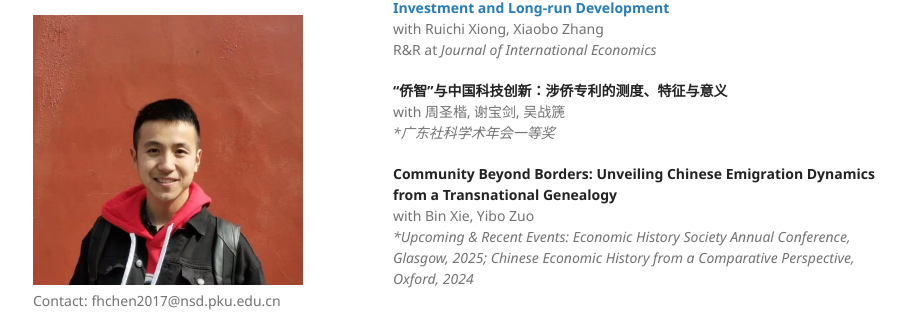
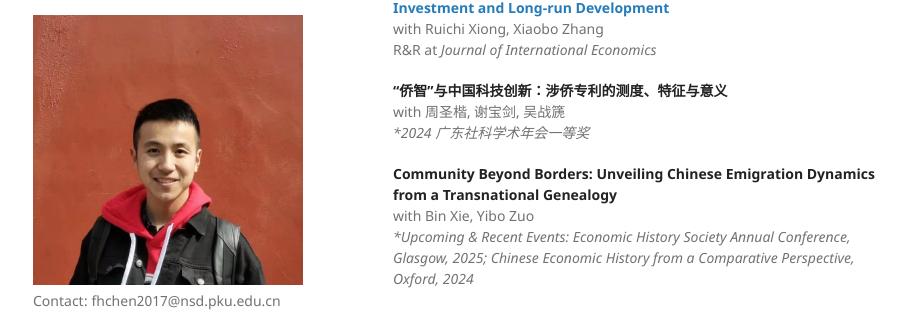
Before and after one commit to FanghaoChen/homepage, a Jekyll site: the page built from research.md, in a window 1280 px wide and 900 px high. Shown: the part 177-489 px from the top of the window, without its empty margins (177-1083 px from the left). Built offline with Jekyll 4.4.1, drawn with Linux system fonts in a browser that asks for light colours.

Commit message:
Update research.md

```diff
--- a/research.md
+++ b/research.md
@@ -12,7 +12,7 @@ R&R at <em> Journal of International Economics </em>
 
  **“侨智”与中国科技创新：涉侨专利的测度、特征与意义** <br/>
 with 周圣楷, 谢宝剑, 吴战篪 <br/>
-<em> *广东社科学术年会一等奖 </em>
+<em> *2024 广东社科学术年会一等奖 </em>
 
 **Community Beyond Borders: Unveiling Chinese Emigration Dynamics from a Transnational Genealogy**<br/>
 with Bin Xie, Yibo Zuo  <br/>
```
